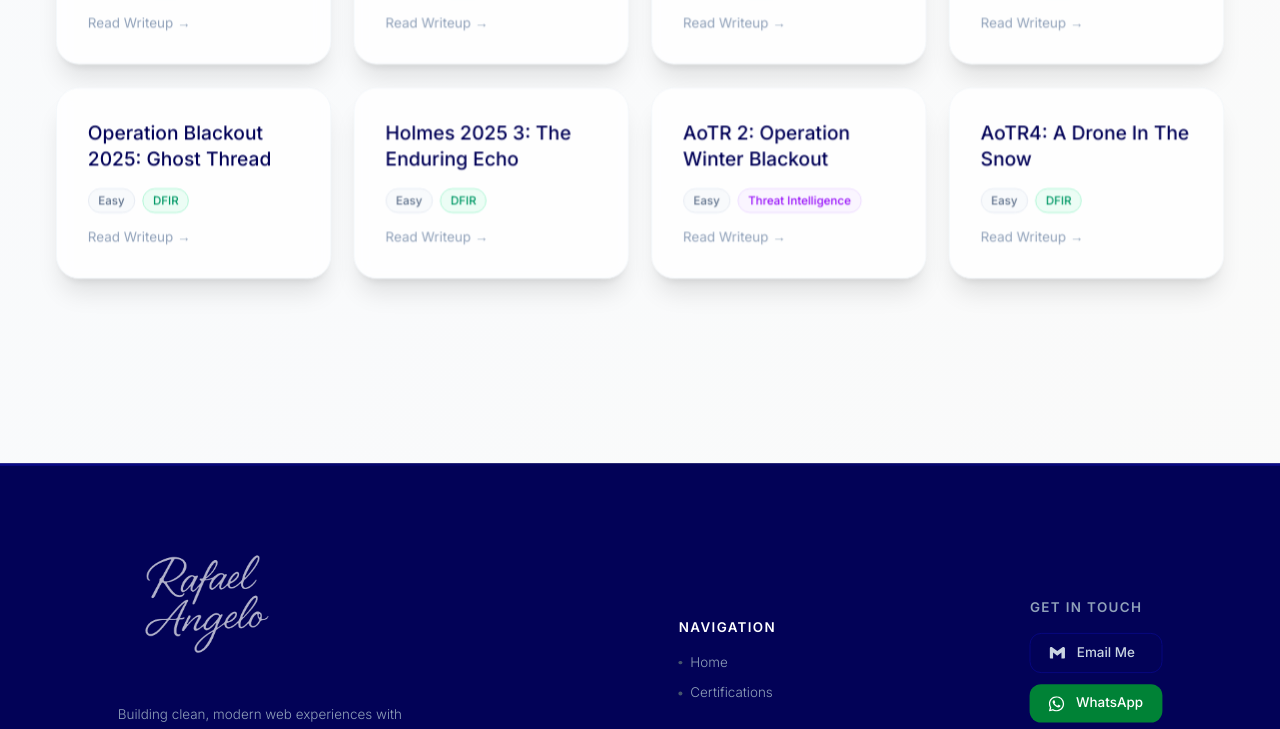
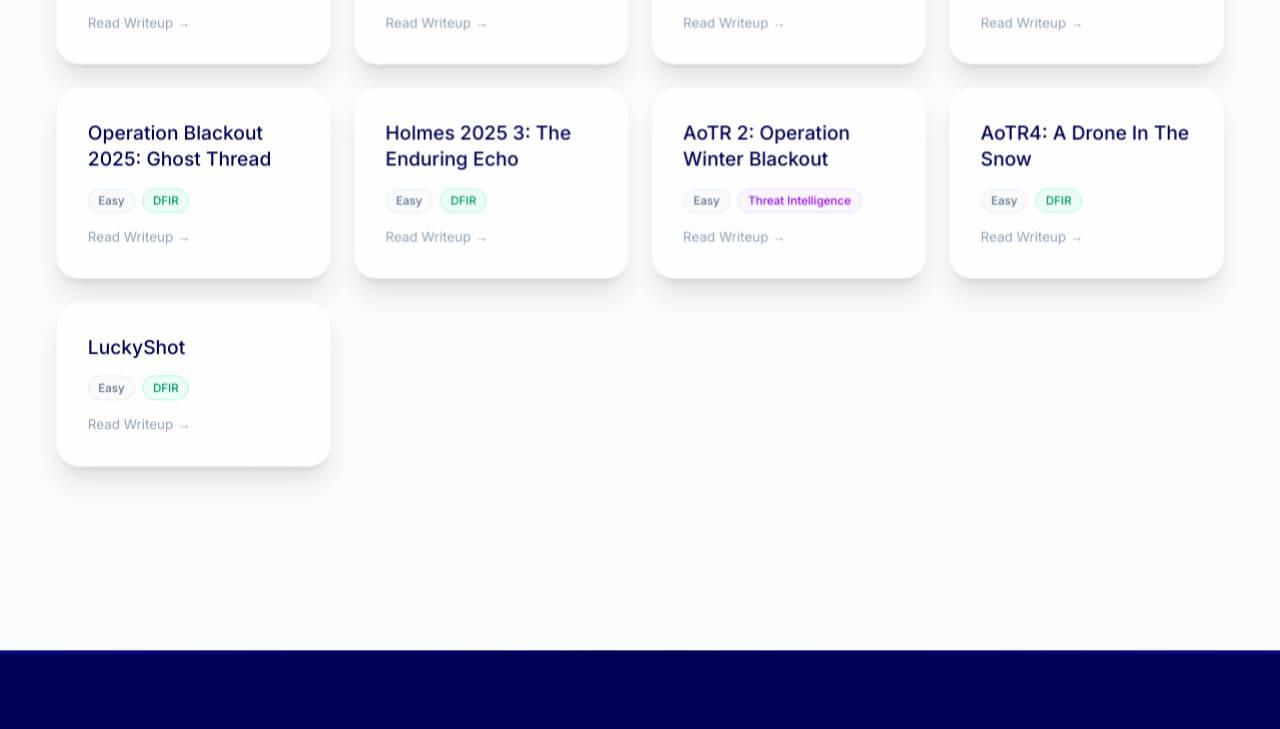
Before and after one commit to RafaelAngeloChristianto/portfolio-website, a React (Vite) app: page /sherlocks in a window 1280 px wide. Shown: the part 1455-2184 px from the top of the page. Built offline with nearby package versions, Linux system fonts and the light colour scheme; a web font is replaced by a local one.

Commit message:
luckyshot htb

```diff
--- a/src/data/sherlocks.ts
+++ b/src/data/sherlocks.ts
@@ -174,4 +174,10 @@ export const sherlocks: Sherlock[] = [
     category: "DFIR",
     url: "/projects/ADroneInTheSnow HTB Sherlock Writeup _ Rafael Angelo Christianto.pdf",
   },
+  {
+    title:"LuckyShot",
+    difficulty: "Easy",
+    category: "DFIR",
+    url: "/projects/LuckyShot HTB Sherlock Writeup _ Rafael Angelo Christianto.pdf",
+  }
 ];
```
Also changed, not shown: 1 other file (tests, documents, lock files or other folders).
